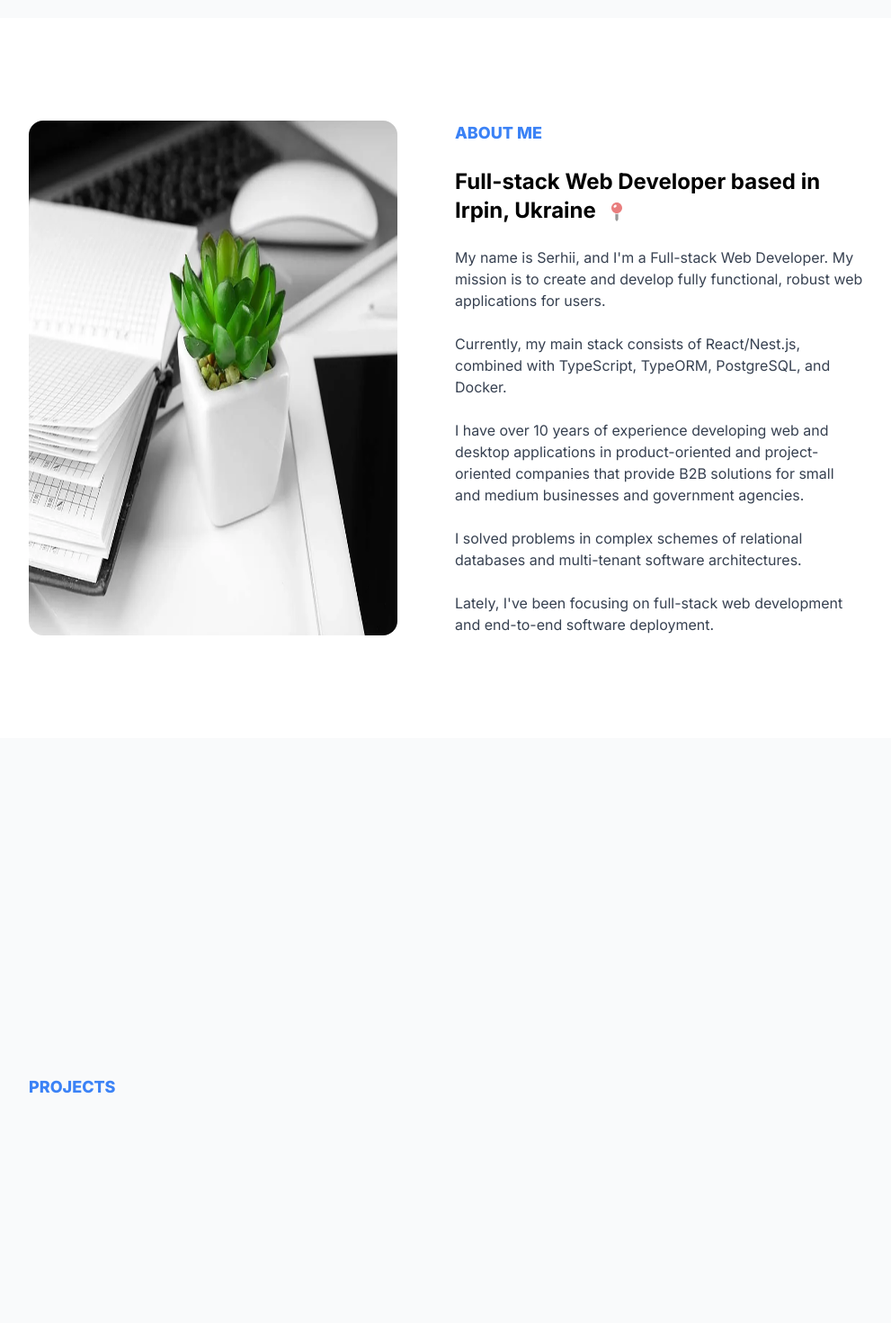
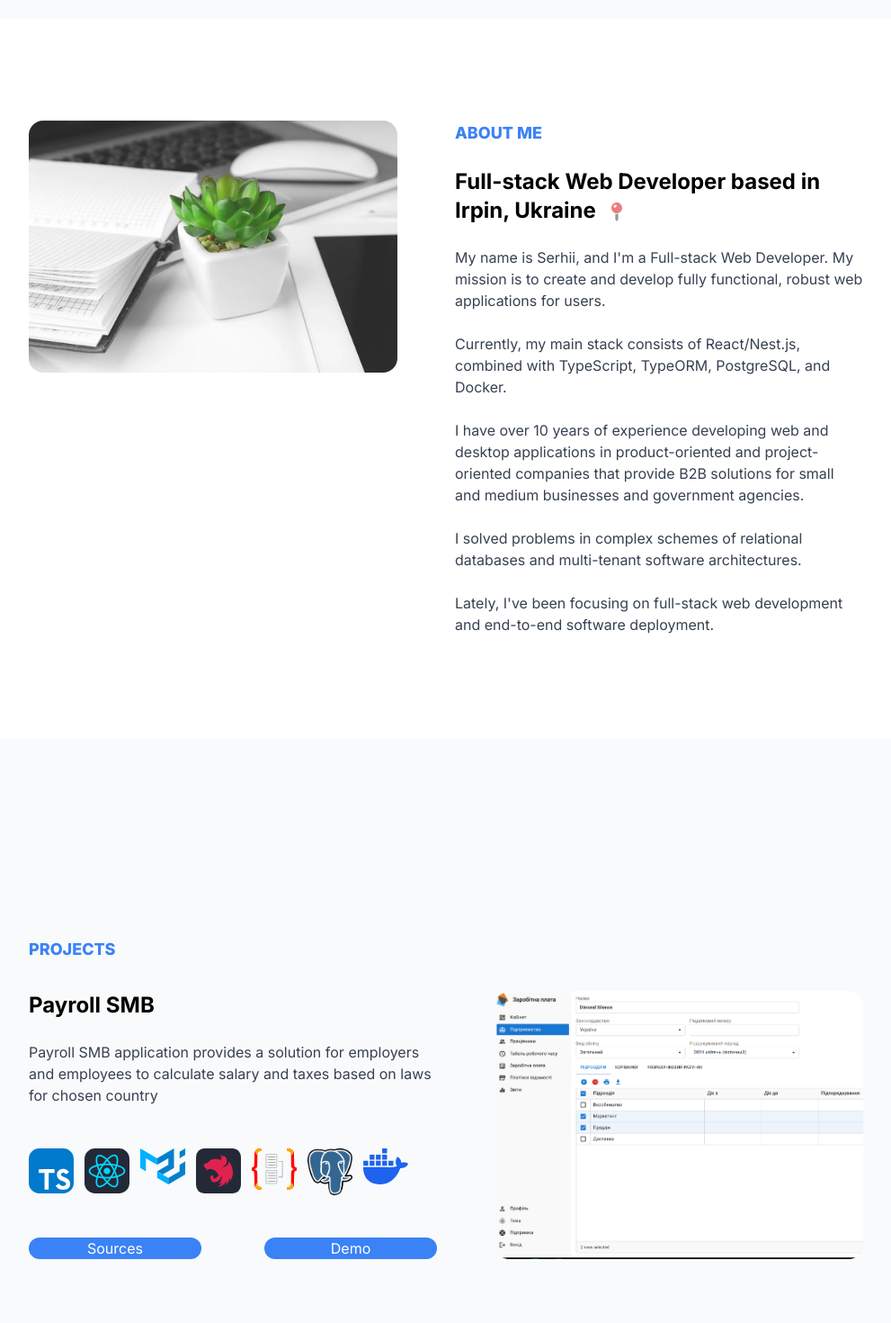
Before and after one commit to serhii-untilov/untilov.com.ua, a Next.js app: page / in a window 1280 px wide. Shown: the part 780-2250 px from the top of the page at 90% size, without its empty margins (144-1135 px from the left). Built offline with nearby package versions, Linux system fonts and the light colour scheme.

Commit message:
Projects page

```diff
--- a/data/cv.json
+++ b/data/cv.json
@@ -51,19 +51,19 @@
     "projects": [
         {
             "title": "Payroll SMB",
-            "description": "Payroll SMB application provides a **solution for employers and employees to calculate salary** and taxes based on laws for chosen country",
+            "description": "Payroll SMB application provides a solution for employers and employees to calculate salary and taxes based on laws for chosen country",
             "pageUrl": "",
             "techStack": [
                 "TypeScript",
+                "React",
+                "Material UI",
                 "NestJS",
                 "TypeORM",
                 "Postgres",
-                "React",
-                "Material UI",
                 "Docker"
             ],
             "sourceUrl": "https://github.com/serhii-untilov/Payroll",
-            "demoUrl": ""
+            "demoUrl": "https://github.com/serhii-untilov/Payroll"
         }
     ],
     "experience": [
--- a/src/components/Project.tsx
+++ b/src/components/Project.tsx
@@ -1,3 +1,47 @@
-export function Project(project: any) {
-    return <>{project.title}</>;
+import Image from 'next/image';
+import { PageSubTitle } from './PageSubTitle';
+import { TechStack } from './TechStack';
+
+export function Project(props: any) {
+    const { project } = props;
+    const image = `/${project?.title}.png`;
+    return (
+        <>
+            <div className="flex flex-row justify-between gap-16 grow-0 shrink-0">
+                <div className="flex flex-col gap-6">
+                    <PageSubTitle>{project.title}</PageSubTitle>
+                    <p className="text-gray-700">{project.description}</p>
+                    {/* <div className="my-auto whitespace-pre text-black">Tech Stack</div> */}
+                    <TechStack techStack={project.techStack} />
+                    <div className="flex flex-row gap-1 justify-between">
+                        {project?.sourceUrl ? (
+                            <a
+                                href={project?.sourceUrl}
+                                className="rounded-full bg-blue-500 text-white w-full flex-5 text-center align-middle hover:bg-blue-600 max-w-48"
+                            >
+                                Sources
+                            </a>
+                        ) : null}
+                        {project?.demoUrl ? (
+                            <a
+                                href={project?.demoUrl}
+                                className="rounded-full bg-blue-500 text-white w-full flex-5 text-center align-middle hover:bg-blue-600 max-w-48"
+                            >
+                                Demo
+                            </a>
+                        ) : null}
+                    </div>
+                </div>
+                <div className="flex-none">
+                    <Image
+                        src={image}
+                        alt={'Project image'}
+                        className="rounded-2xl"
+                        width={410}
+                        height={350}
+                    />
+                </div>
+            </div>
+        </>
+    );
 }
--- a/src/components/TechStack.tsx
+++ b/src/components/TechStack.tsx
@@ -2,11 +2,11 @@ import Image from 'next/image';
 import { ReactNode } from 'react';
 
 export function TechStack(props: any) {
-    const { cv } = props;
+    const { techStack } = props;
     const generateStack = () => {
-        return cv['techStack'].map((element: string, index: number) => (
-            <div key={index} className="group relative w-max">
-                <a href="#projects">
+        return techStack?.map((element: string, index: number) => (
+            // <div key={index} className="group relative w-max">
+            <a href="#projects" key={index}>
                 <Image
                     src={`/${element}.svg`}
                     alt={`${element} Logo`}
@@ -17,10 +17,10 @@ export function TechStack(props: any) {
                     priority
                 />
             </a>
-                <span className="pointer-events-none absolute -top-8 left-0 text-center w-max opacity-0 transition-opacity group-hover:opacity-100 text-sm text-gray-500">
-                    {element}
-                </span>
-            </div>
+            // {/* <span className="pointer-events-none absolute -top-8 left-0 text-center w-max opacity-0 transition-opacity group-hover:opacity-100 text-sm text-gray-500">
+            //     {element}
+            // </span> */}
+            // </div>
             // </li>
         ));
     };
--- a/src/pages/About.tsx
+++ b/src/pages/About.tsx
@@ -1,6 +1,5 @@
 import { PageSubTitle } from '@/components/PageSubTitle';
 import { PageTitle } from '@/components/PageTitle';
-import { TechStack } from '@/components/TechStack';
 import Image from 'next/image';
 
 export function About(cv: any) {
@@ -12,12 +11,12 @@ export function About(cv: any) {
 
     return (
         <div className="flex flex-col h-full justify-center gap-8">
-            <div className="flex flex-row justify-between gap-16">
-                <div className="flex justify-center grow-0 shrink-0">
+            <div className="flex flex-row justify-between gap-16 grow-0 shrink-0">
+                <div className="flex-none">
                     <Image
                         src="/desk.webp"
                         alt={'Desk image'}
-                        className="rounded-2xl"
+                        className="rounded-2xl opacity-85"
                         width={410}
                         height={350}
                     />
@@ -32,7 +31,7 @@ export function About(cv: any) {
                                 <Image
                                     src="/map-pin.svg"
                                     alt="Map pin image"
-                                    className="inline opacity-50 hover:animate-bounce transition-all cursor-pointer"
+                                    className="opacity-50 inline hover:animate-bounce transition-all cursor-pointer"
                                     width={12}
                                     height={12}
                                     priority
--- a/src/pages/Home.tsx
+++ b/src/pages/Home.tsx
@@ -106,7 +106,7 @@ export function Home(cv: any) {
                         ) : null} */}
                     </ul>
                 </div>
-                <div className="flex flex-auto justify-center">
+                <div className="flex-none">
                     <a href="#about">
                         <Image
                             src="/hero.png"
@@ -123,7 +123,7 @@ export function Home(cv: any) {
             <div className="flex flex-row gap-8 text-lg font-medium my-28">
                 <div className="my-auto whitespace-pre text-black">Tech Stack</div>
                 <div className="text-gray-500 my-auto">|</div>
-                <TechStack cv={cv} />
+                <TechStack techStack={cv.techStack} />
             </div>
         </div>
     );
--- a/src/pages/Projects.tsx
+++ b/src/pages/Projects.tsx
@@ -1,24 +1,17 @@
-import { PageSubTitle } from '@/components/PageSubTitle';
 import { PageTitle } from '@/components/PageTitle';
 import { Project } from '@/components/Project';
-import { TechStack } from '@/components/TechStack';
-import Image from 'next/image';
 
 export function Projects(cv: any) {
     const generateProjects = () => {
-        return cv?.projects?.map((project: any, index: number) => {
-            return <Project key={index} project={project} />;
+        return cv?.projects?.map((element: any, index: number) => {
+            return <Project key={index} project={element} className="text-gray-700" />;
         });
     };
 
     return (
         <div className="flex flex-col h-full justify-center gap-8">
-            <div className="flex flex-row justify-between gap-16">
-                <div className="flex flex-col gap-6">
-                    <PageTitle>Projects</PageTitle>
-                    <div className="flex flex-col gap-6 text-gray-700">{generateProjects()}</div>
-                </div>
-            </div>
+            <PageTitle>Projects</PageTitle>
+            {generateProjects()}
         </div>
     );
 }
```
Also changed, not shown: public/Payroll SMB en.png (added), public/Payroll SMB.png (added). Lines whose indentation alone changed are shown as unchanged.
